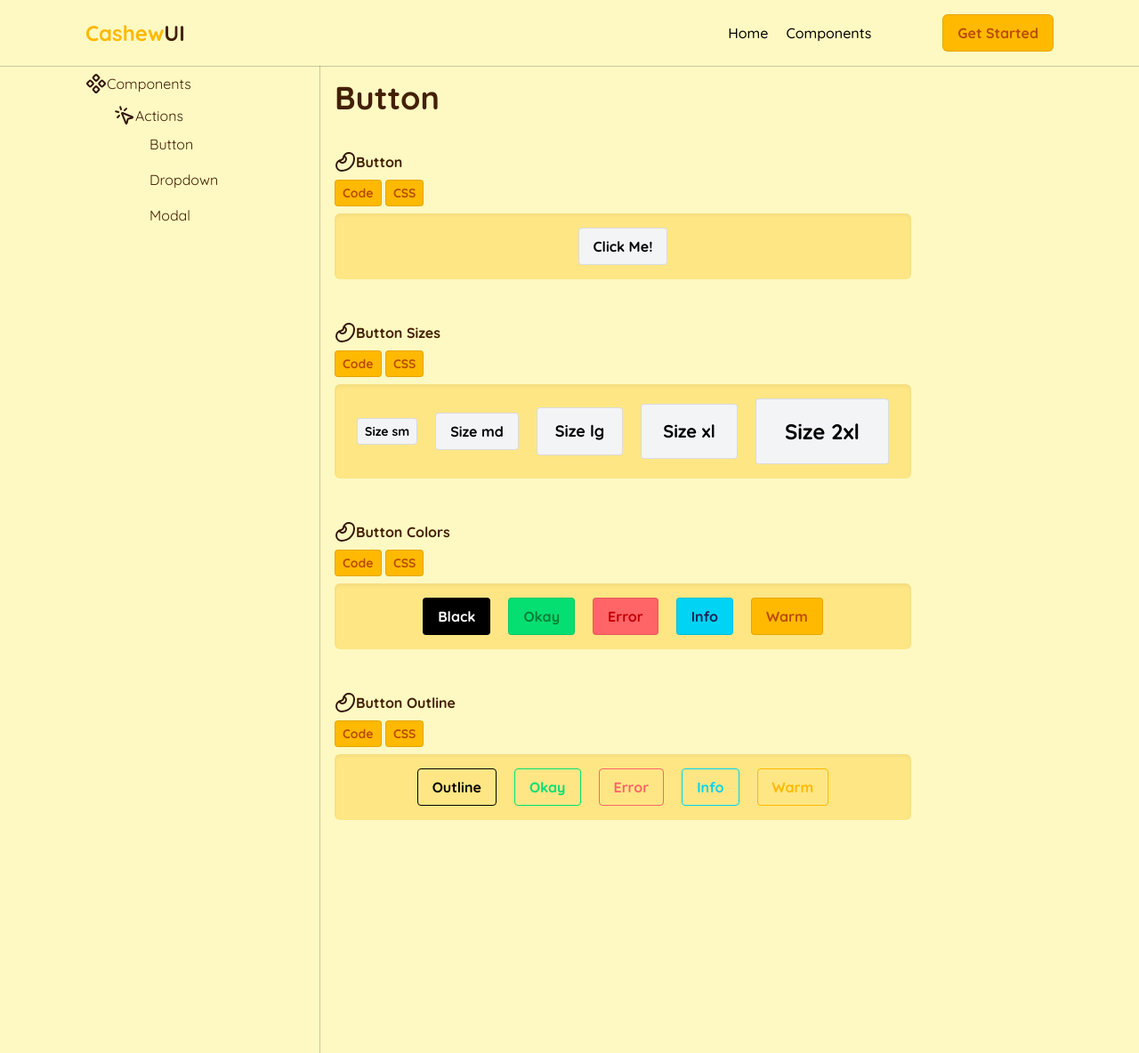
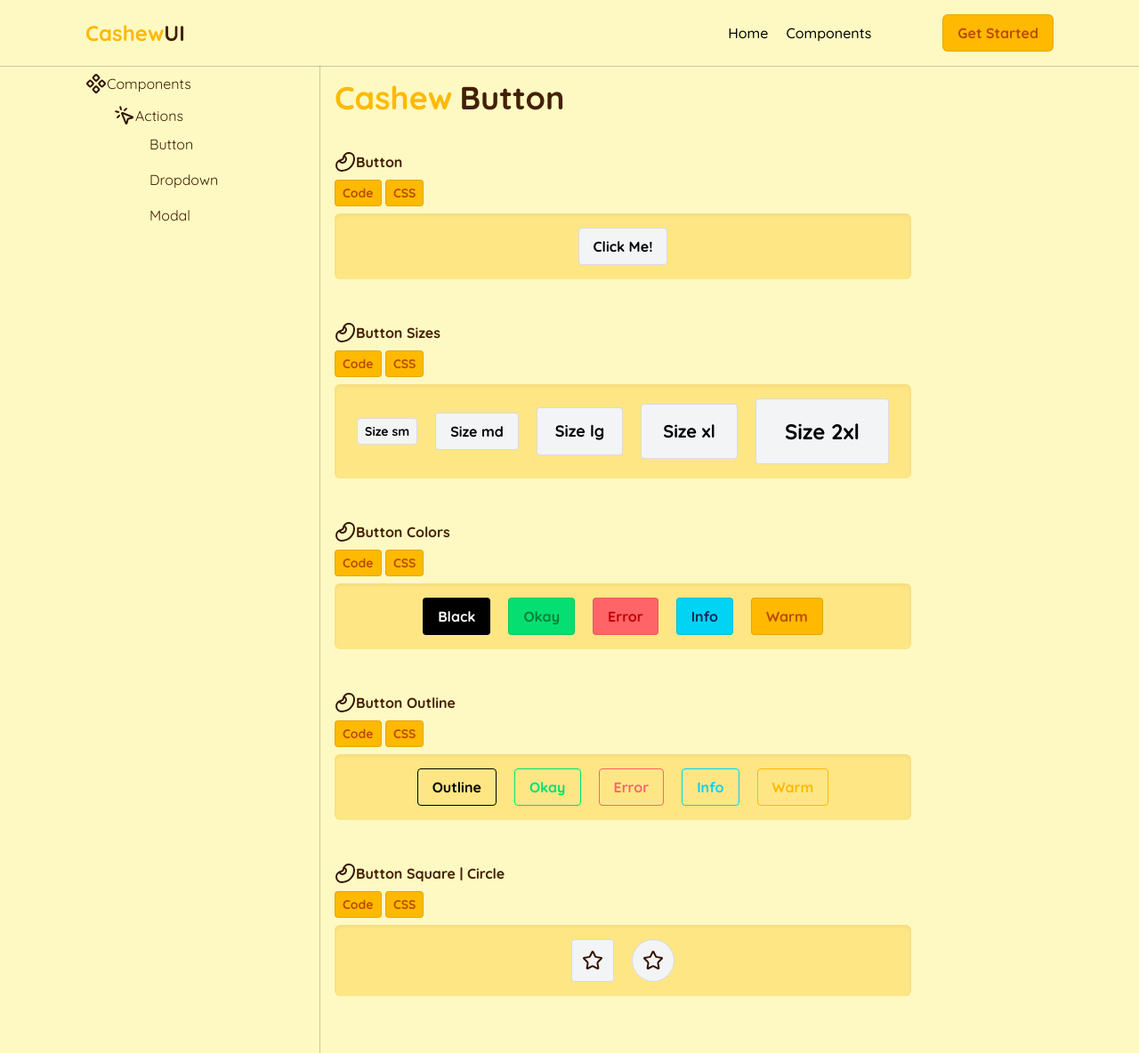
Before and after one commit to DaleStack/CashewUI, a Django app: page /docs/components/buttons/ in a window 1280 px wide. Shown: the whole page at 89% size. Run offline with Django 5.2, Linux system fonts and the light colour scheme; some libraries are stand-ins or nearby versions.

Commit message:
added square and circle button

```diff
--- a/documentation/templates/documentation/pages/button.html
+++ b/documentation/templates/documentation/pages/button.html
@@ -4,7 +4,8 @@
    <div class="pr-60">
        <div>
         <!--TITLE-->
-           <div class="mb-10">
+           <div class="mb-10 flex items-center gap-2">
+                <p class="text-4xl font-bold text-amber-400">Cashew</p>
                 <p class="text-4xl font-bold text-yellow-950">Button</p>
            </div>
 
@@ -82,6 +83,24 @@
                 </div>
            </div>
 
+           <!--BUTTON SQUARE AND CIRCLE-->
+           <div class="mb-12">
+                <div class="flex items-center">
+                    <img src="{% static 'documentation/images/Cashew.svg' %}" alt="Cashew">
+                    <p class="font-bold text-yellow-950">Button Square | Circle</p>
+                </div>
+                <div class="my-2">
+                    <button class="cursor-pointer ch-btn ch-btn-sm ch-btn-warm" onclick="toggleShapePreview()">Code</button>
+                    <button class="cursor-pointer ch-btn ch-btn-sm ch-btn-warm" onclick="showShapeCSS()">CSS</button>
+                </div>
+                <div id="shapePreviewArea" class="bg-amber-200 shadow-inner text-white p-4 rounded-md flex space-x-5 items-center justify-center">
+                    <button class="ch-btn-square"><img src="{% static 'documentation/images/Star.svg' %}" alt="Star">
+                    </button>
+                    <button class="ch-btn-circle"><img src="{% static 'documentation/images/Star.svg' %}" alt="Star">
+                    </button>
+                </div>
+           </div>
+
 
        </div>
    </div>
@@ -99,6 +118,10 @@ let showingColorCSS = false;
 
 let showingOutlineCode = false;
 let showingOutlineCSS = false;
+
+let showingShapeCode = false;
+let showingShapeCSS = false;
+
 
 function togglePreview() {
   const preview = document.getElementById("previewArea");
@@ -344,5 +367,56 @@ function showOutlineCSS() {
     showingOutlineCSS = false;
   }
 }
+
+function toggleShapePreview() {
+  const preview = document.getElementById("shapePreviewArea");
+
+  if (!showingShapeCode) {
+    preview.innerHTML = `
+      <pre class="bg-gray-800 text-green-200 w-full rounded-md overflow-x-auto max-h-60 overflow-y-auto p-4"><code>
+&lt;button class="ch-btn-square"&gt;
+    &lt;img src="{% static 'documentation/images/Star.svg' %}" alt="Star"&gt;
+&lt;/button&gt;
+&lt;button class="ch-btn-circle"&gt;
+    &lt;img src="{% static 'documentation/images/Star.svg' %}" alt="Star"&gt;
+&lt;/button&gt;
+      </code></pre>
+    `;
+    showingShapeCode = true;
+    showingShapeCSS = false; // Ensure CSS preview resets
+  } else {
+    preview.innerHTML = `<button class="ch-btn-square"><img src="{% static 'documentation/images/Star.svg' %}" alt="Star"></button>
+                         <button class="ch-btn-circle"><img src="{% static 'documentation/images/Star.svg' %}" alt="Star"></button>`;
+    showingShapeCode = false;
+  }
+}
+
+function showShapeCSS() {
+  const preview = document.getElementById("shapePreviewArea");
+
+  if (!showingShapeCSS) {
+    preview.innerHTML = `
+      <pre class="bg-gray-800 text-green-200 w-full rounded-md overflow-x-auto max-h-60 overflow-y-auto p-4"><code>
+.ch-btn-square {
+    @apply flex shadow-none border border-black/10 bg-gray-100
+    w-12 h-12 font-bold text-black rounded-sm cursor-pointer active:scale-97
+    items-center justify-center;
+  }
+
+.ch-btn-circle {
+    @apply flex shadow-none border border-black/10 bg-gray-100
+    w-12 h-12 font-bold text-black cursor-pointer active:scale-97
+    items-center justify-center rounded-full;
+  }
+      </code></pre>
+    `;
+    showingShapeCSS = true;
+    showingShapeCode = false; // Ensure code preview resets
+  } else {
+    preview.innerHTML = `<button class="ch-btn-square"><img src="{% static 'documentation/images/Star.svg' %}" alt="Star"></button>
+                         <button class="ch-btn-circle"><img src="{% static 'documentation/images/Star.svg' %}" alt="Star"></button>`;
+    showingShapeCSS = false;
+  }
+}
 </script>
 {% endblock  %}
--- a/theme/static/css/dist/styles.css
+++ b/theme/static/css/dist/styles.css
@@ -267,6 +267,12 @@
   .inline-block {
     display: inline-block;
   }
+  .h-12 {
+    height: calc(var(--spacing) * 12);
+  }
+  .h-16 {
+    height: calc(var(--spacing) * 16);
+  }
   .h-screen {
     height: 100vh;
   }
@@ -275,6 +281,15 @@
   }
   .min-h-full {
     min-height: 100%;
+  }
+  .w-8 {
+    width: calc(var(--spacing) * 8);
+  }
+  .w-12 {
+    width: calc(var(--spacing) * 12);
+  }
+  .w-16 {
+    width: calc(var(--spacing) * 16);
   }
   .w-60 {
     width: calc(var(--spacing) * 60);
@@ -303,6 +318,9 @@
   .justify-center {
     justify-content: center;
   }
+  .gap-2 {
+    gap: calc(var(--spacing) * 2);
+  }
   :where(.space-x-5 > :not(:last-child)) {
     --tw-space-x-reverse: 0;
     margin-inline-start: calc(calc(var(--spacing) * 5) * var(--tw-space-x-reverse));
@@ -322,8 +340,8 @@
   .\!rounded-md {
     border-radius: var(--radius-md) !important;
   }
-  .rounded {
-    border-radius: 0.25rem;
+  .rounded-full {
+    border-radius: calc(infinity * 1px);
   }
   .rounded-lg {
     border-radius: var(--radius-lg);
@@ -601,6 +619,12 @@
     .hover\:text-white:hover {
       color: var(--color-white);
     }
+  }
+  .active\:scale-97:active {
+    --tw-scale-x: 97%;
+    --tw-scale-y: 97%;
+    --tw-scale-z: 97%;
+    scale: var(--tw-scale-x) var(--tw-scale-y);
   }
   @media (width >= 48rem) {
     .md\:block {
@@ -900,6 +924,68 @@
       color: var(--color-amber-700);
     }
   }
+  .ch-btn-square {
+    display: flex;
+    height: calc(var(--spacing) * 12);
+    width: calc(var(--spacing) * 12);
+    cursor: pointer;
+    align-items: center;
+    justify-content: center;
+    border-radius: var(--radius-sm);
+    border-style: var(--tw-border-style);
+    border-width: 1px;
+    border-color: color-mix(in srgb, #000 10%, transparent);
+  }
+  @supports (color: color-mix(in lab, red, red)) {
+    .ch-btn-square {
+      border-color: color-mix(in oklab, var(--color-black) 10%, transparent);
+    }
+  }
+  .ch-btn-square {
+    background-color: var(--color-gray-100);
+    --tw-font-weight: var(--font-weight-bold);
+    font-weight: var(--font-weight-bold);
+    color: var(--color-black);
+    --tw-shadow: 0 0 #0000;
+    box-shadow: var(--tw-inset-shadow), var(--tw-inset-ring-shadow), var(--tw-ring-offset-shadow), var(--tw-ring-shadow), var(--tw-shadow);
+  }
+  .ch-btn-square:active {
+    --tw-scale-x: 97%;
+    --tw-scale-y: 97%;
+    --tw-scale-z: 97%;
+    scale: var(--tw-scale-x) var(--tw-scale-y);
+  }
+  .ch-btn-circle {
+    display: flex;
+    height: calc(var(--spacing) * 12);
+    width: calc(var(--spacing) * 12);
+    cursor: pointer;
+    align-items: center;
+    justify-content: center;
+    border-radius: calc(infinity * 1px);
+    border-style: var(--tw-border-style);
+    border-width: 1px;
+    border-color: color-mix(in srgb, #000 10%, transparent);
+  }
+  @supports (color: color-mix(in lab, red, red)) {
+    .ch-btn-circle {
+      border-color: color-mix(in oklab, var(--color-black) 10%, transparent);
+    }
+  }
+  .ch-btn-circle {
+    background-color: var(--color-gray-100);
+    --tw-font-weight: var(--font-weight-bold);
+    font-weight: var(--font-weight-bold);
+    color: var(--color-black);
+    --tw-shadow: 0 0 #0000;
+    box-shadow: var(--tw-inset-shadow), var(--tw-inset-ring-shadow), var(--tw-ring-offset-shadow), var(--tw-ring-shadow), var(--tw-shadow);
+  }
+  .ch-btn-circle:active {
+    --tw-scale-x: 97%;
+    --tw-scale-y: 97%;
+    --tw-scale-z: 97%;
+    scale: var(--tw-scale-x) var(--tw-scale-y);
+  }
 }
 @property --tw-space-x-reverse {
   syntax: "*";
```
Also changed, not shown: theme/static_src/src/styles.css (+13 -0 lines), documentation/static/documentation/images/Star.svg (added).
